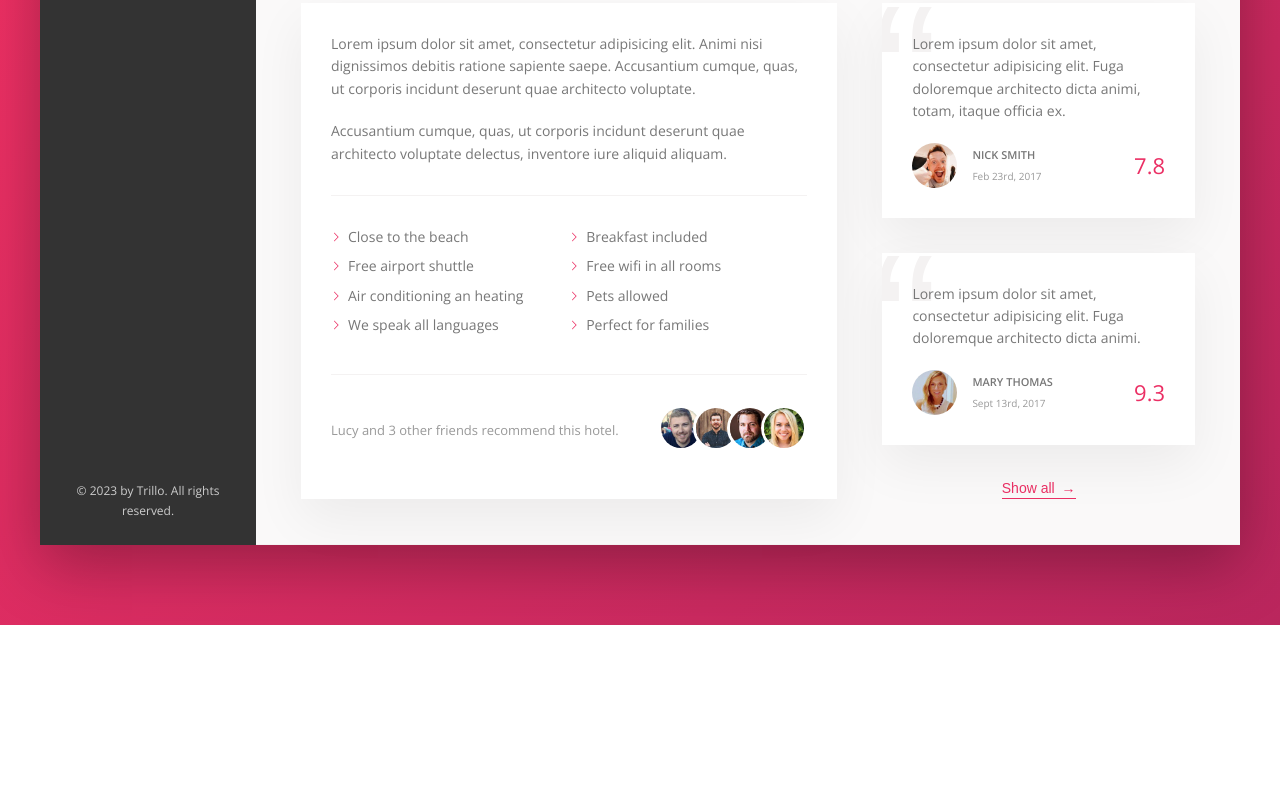
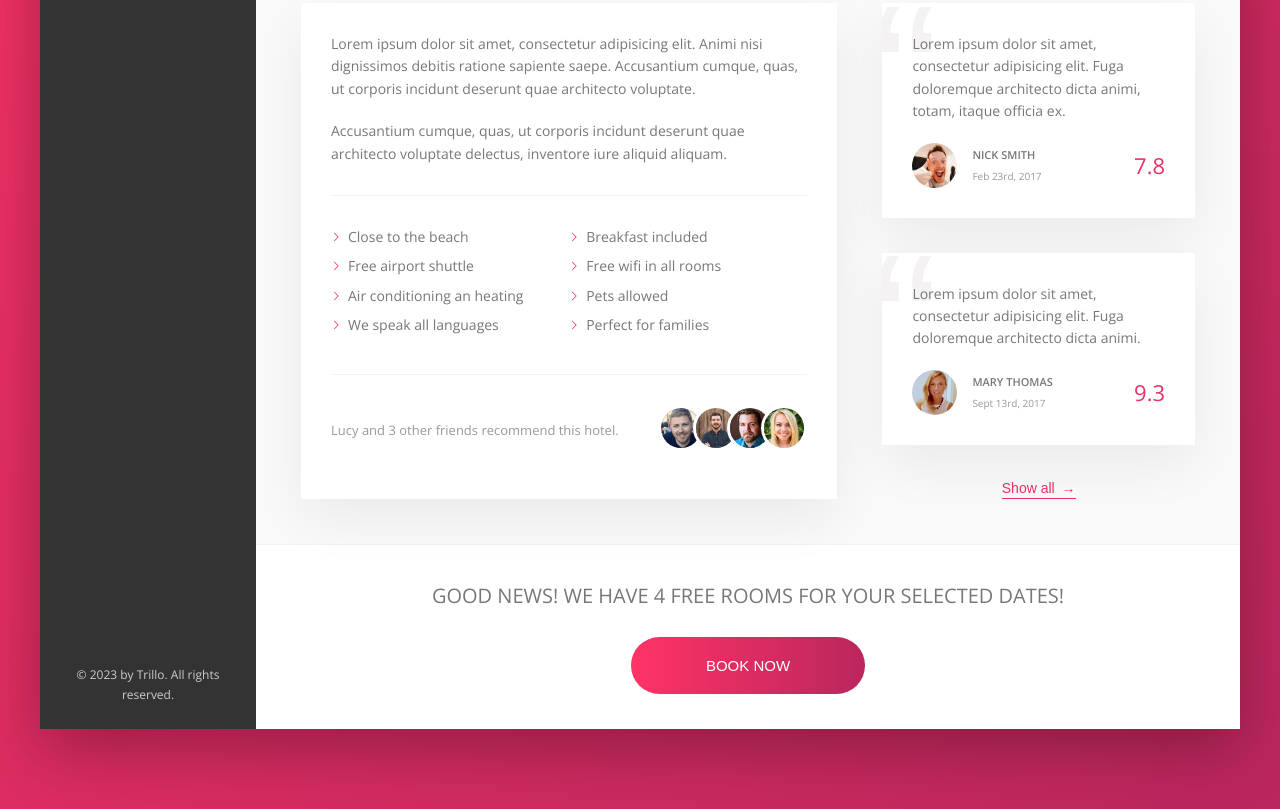
Before and after one commit to bncblnc/trillo, a website: page index.html in a window 1280 px wide. Shown: the part 644-1453 px from the top of the page. Before the commit the page ends 1269 px from the top, so only its background shows below. Drawn offline with nearby package versions, Linux system fonts and the light colour scheme.

Commit message:
cta section

```diff
--- a/index.html
+++ b/index.html
@@ -97,6 +97,7 @@
 
           <div class="legal">&copy; 2023 by Trillo. All rights reserved.</div>
         </nav>
+
         <main class="hotel-view">
           <div class="gallery">
             <figure class="gallery__item">
@@ -251,6 +252,16 @@
               <button class="btn-inline">Show all <span>&rarr;</span></button>
             </div>
           </div>
+
+          <div class="cta">
+            <h2 class="cta__book-now">
+              Good news! We have 4 free rooms for your selected dates!
+            </h2>
+            <button class="btn">
+              <span class="btn__visible">Book now</span>
+              <span class="btn__invisible">Only 4 rooms left</span>
+            </button>
+          </div>
         </main>
       </div>
     </div>
--- a/sass/_components.scss
+++ b/sass/_components.scss
@@ -436,3 +436,76 @@
     z-index: 1;
   }
 }
+
+///////////////////////////////////////////
+//CALL TO ACTION
+.cta {
+  padding: 3.5rem 0;
+  text-align: center;
+
+  &__book-now {
+    font-size: 2rem;
+    font-weight: 300;
+    text-transform: uppercase;
+    margin-bottom: 2.5rem;
+  }
+}
+
+///////////////////////////////////////////
+//BUTTON
+
+.btn {
+  font-size: 1.5rem;
+  font-weight: 300;
+  text-transform: uppercase;
+  border-radius: 100px;
+  border: none;
+  background-image: linear-gradient(
+    to right,
+    var(--color-primary-light),
+    var(--color-primary-dark)
+  );
+  color: #fff;
+  position: relative;
+  overflow: hidden;
+  cursor: pointer;
+
+  & > * {
+    display: inline-block;
+    height: 100%;
+    width: 100%;
+    transition: all 0.2s;
+  }
+
+  &__visible {
+    padding: 2rem 7.5rem;
+  }
+
+  &__invisible {
+    position: absolute;
+    padding: 2rem 0;
+    left: 0;
+    top: -100%;
+  }
+
+  &:hover {
+    background-image: linear-gradient(
+      to left,
+      var(--color-primary-light),
+      var(--color-primary-dark)
+    );
+  }
+
+  &:hover &__visible {
+    transform: translateY(100%);
+  }
+
+  &:hover &__invisible {
+    top: 0;
+  }
+
+  &:focus {
+    outline: none;
+    animation: pulsate 1s infinite;
+  }
+}
```
Also changed, not shown: css/style.css.
